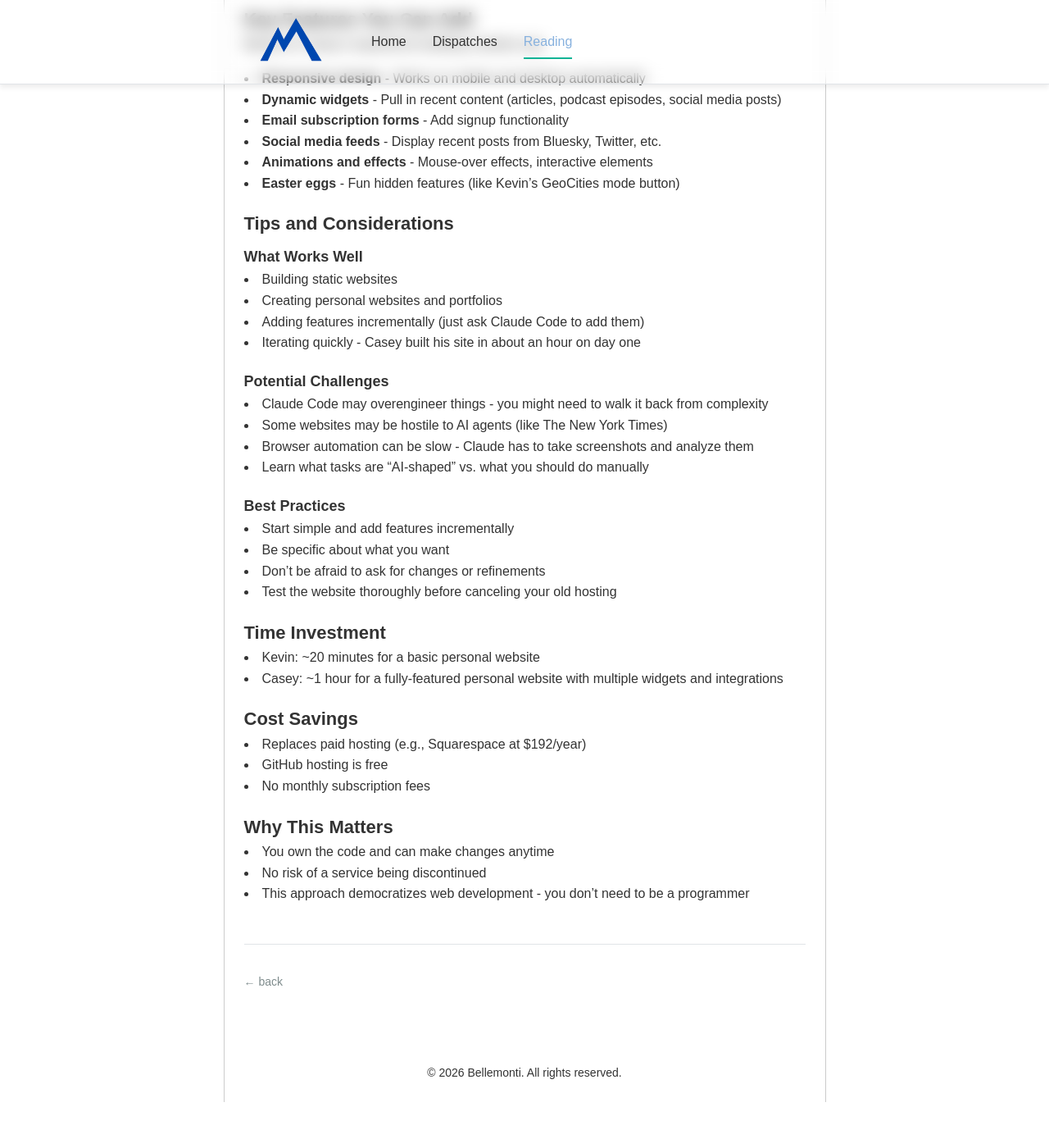
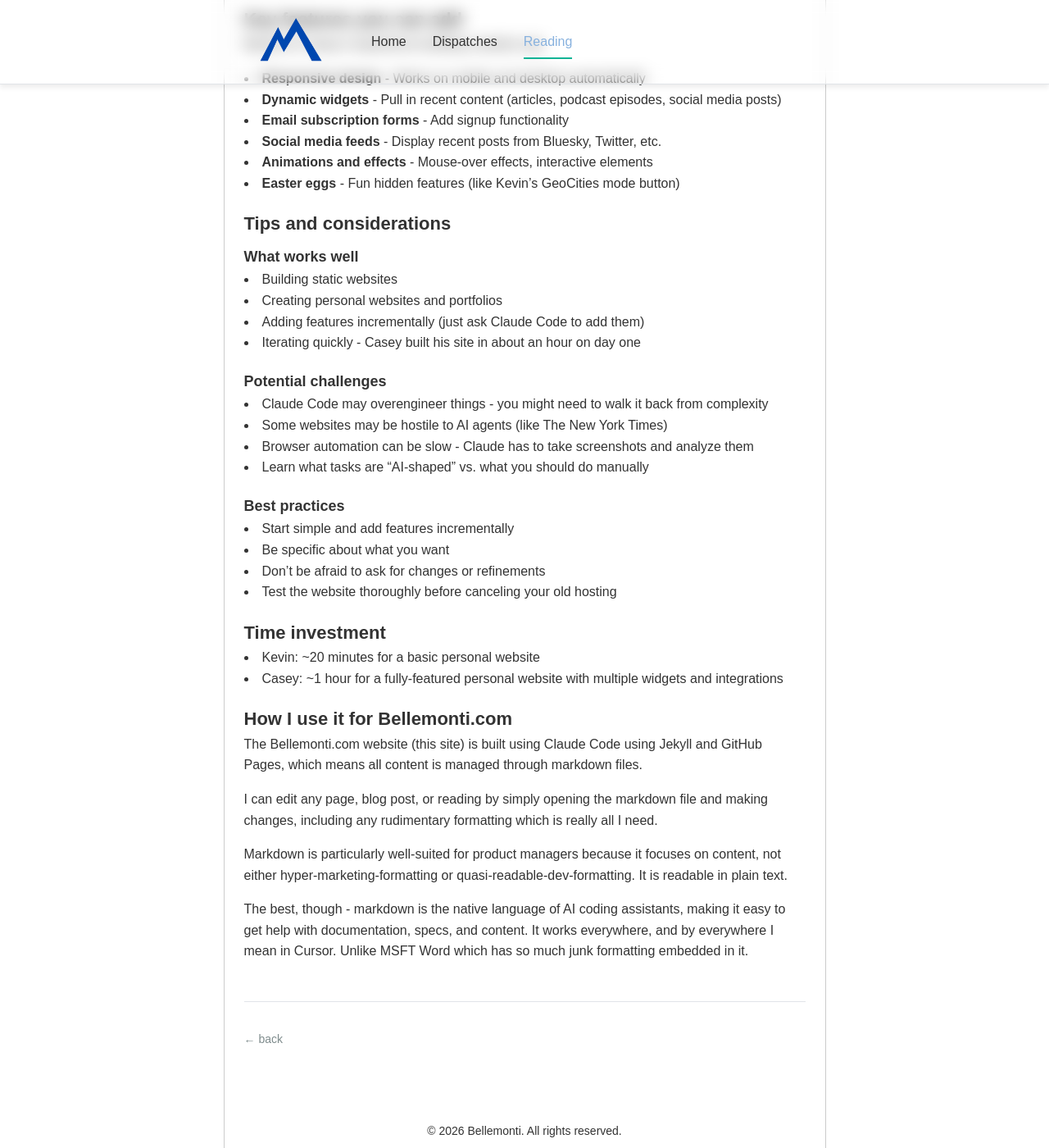
Before and after one commit to gibbygee/bellemonti-website, a Jekyll site: the page built from _readings/2026-01-16-reading.md, in a window 1280 px wide and 1400 px high, scrolled down 1587 px. Shown: the whole window at 82% size. Built offline with Jekyll 4.4.1, drawn with Linux system fonts in a browser that asks for light colours; before the commit the page ends 2931 px from its top, so only the background shows below that; some of the changed text lies outside the part shown.

Commit message:
Update reading post title and enhance content with links and clarifications
- Changed title to include "From Hard Fork"
- Added links to Claude Code and installation instructions
- Expanded sections on cost savings and personal usage of Claude Code
- Improved formatting and readability of tips and considerations

```diff
--- a/_readings/2026-01-16-reading.md
+++ b/_readings/2026-01-16-reading.md
@@ -15,18 +15,18 @@
 
 ## Overview
 
-Kevin Roose describes replacing his Squarespace website (which cost $192/year) with a free website hosted on GitHub, built using Claude Code in about 20 minutes.
+Kevin Roose describes replacing his Squarespace website (which cost $192/year) with a free website hosted on GitHub, built using Claude Code in about 20 minutes. I moved mine from Wix (which was great) but I saved about $350 / year.
 
 ## Prerequisites
 
-- Claude Code installed on your computer (or similar AI coding agent)
+- [Claude Code](https://claude.com/product/claude-code) installed on your computer (or similar AI coding agent) - [Download here](https://docs.claude.com/en/docs/claude-code/quickstart)
 - A GitHub account
 - Your old website or design references (optional)
 
 ## Steps
 
 ### 1. Set Up Claude Code
-- Install Claude Code on your computer
+- Install [Claude Code](https://claude.com/product/claude-code) on your computer - [Download and installation instructions](https://docs.claude.com/en/docs/claude-code/quickstart)
 - Claude Code is an autonomous coding agent that puts the Claude chatbot inside your terminal window
 - It can take instructions in plain English and execute tasks autonomously
 
@@ -52,10 +52,9 @@
 - GitHub Pages can host static websites for free
 
 ### 5. Cancel Your Old Hosting
-- Kevin canceled his Squarespace subscription ($192/year)
 - The new GitHub-hosted site is completely free
 
-## Key Features You Can Add
+## Key features you can add
 
 Based on Casey's experience building cnewton.org:
 
@@ -66,39 +65,37 @@
 - **Animations and effects** - Mouse-over effects, interactive elements
 - **Easter eggs** - Fun hidden features (like Kevin's GeoCities mode button)
 
-## Tips and Considerations
+## Tips and considerations
 
-### What Works Well
+### What works well
 - Building static websites
 - Creating personal websites and portfolios
 - Adding features incrementally (just ask Claude Code to add them)
 - Iterating quickly - Casey built his site in about an hour on day one
 
-### Potential Challenges
+### Potential challenges
 - Claude Code may overengineer things - you might need to walk it back from complexity
 - Some websites may be hostile to AI agents (like The New York Times)
 - Browser automation can be slow - Claude has to take screenshots and analyze them
 - Learn what tasks are "AI-shaped" vs. what you should do manually
 
-### Best Practices
+### Best practices
 - Start simple and add features incrementally
 - Be specific about what you want
 - Don't be afraid to ask for changes or refinements
 - Test the website thoroughly before canceling your old hosting
 
-## Time Investment
+## Time investment
 
 - Kevin: ~20 minutes for a basic personal website
 - Casey: ~1 hour for a fully-featured personal website with multiple widgets and integrations
 
-## Cost Savings
+## How I use it for Bellemonti.com
 
-- Replaces paid hosting (e.g., Squarespace at $192/year)
-- GitHub hosting is free
-- No monthly subscription fees
+The Bellemonti.com website (this site) is built using Claude Code using Jekyll and GitHub Pages, which means all content is managed through markdown files.
 
-## Why This Matters
+I can edit any page, blog post, or reading by simply opening the markdown file and making changes, including any rudimentary formatting which is really all I need.
 
-- You own the code and can make changes anytime
-- No risk of a service being discontinued
-- This approach democratizes web development - you don't need to be a programmer
+Markdown is particularly well-suited for product managers because it focuses on content, not either hyper-marketing-formatting or quasi-readable-dev-formatting. It is readable in plain text.
+
+The best, though - markdown is the native language of AI coding assistants, making it easy to get help with documentation, specs, and content. It works everywhere, and by everywhere I mean in Cursor. Unlike MSFT Word which has so much junk formatting embedded in it.
```
Also changed, not shown: other parts of _readings/2026-01-16-reading.md (+1 -1 lines).
